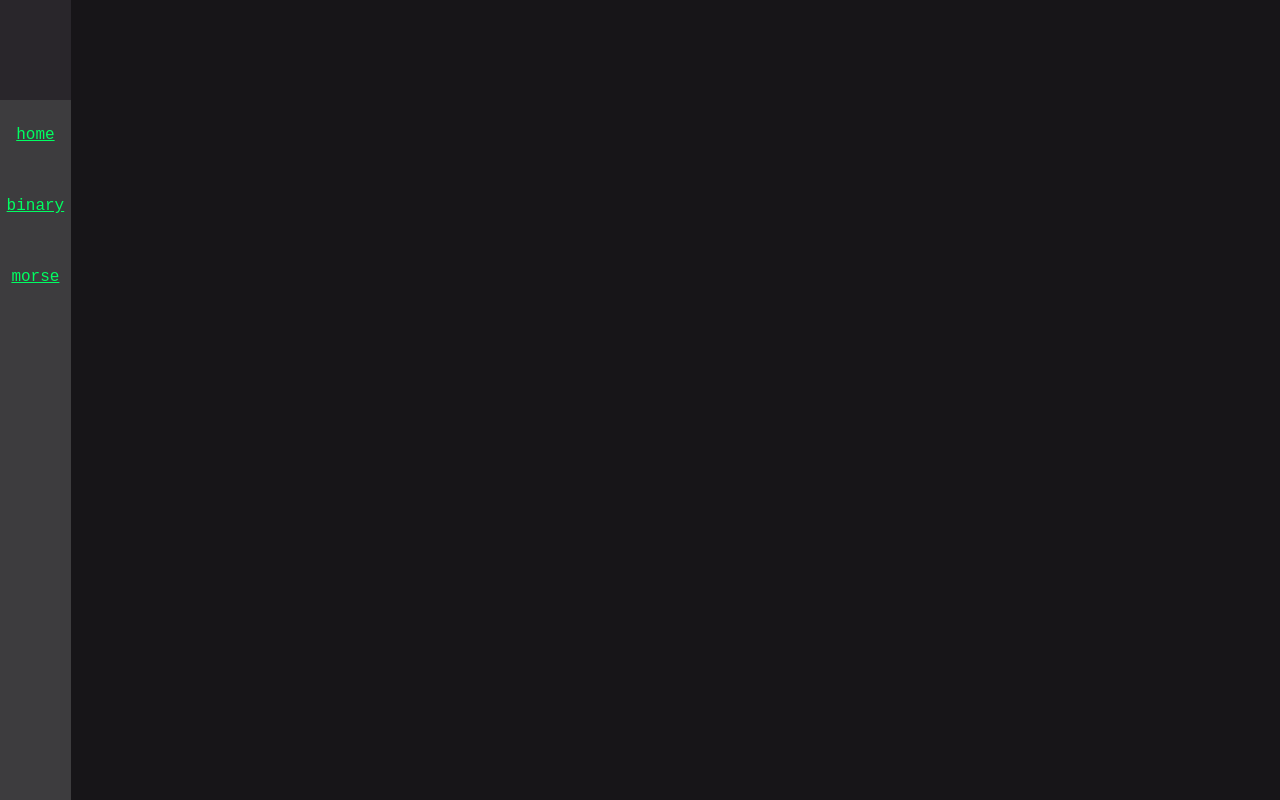
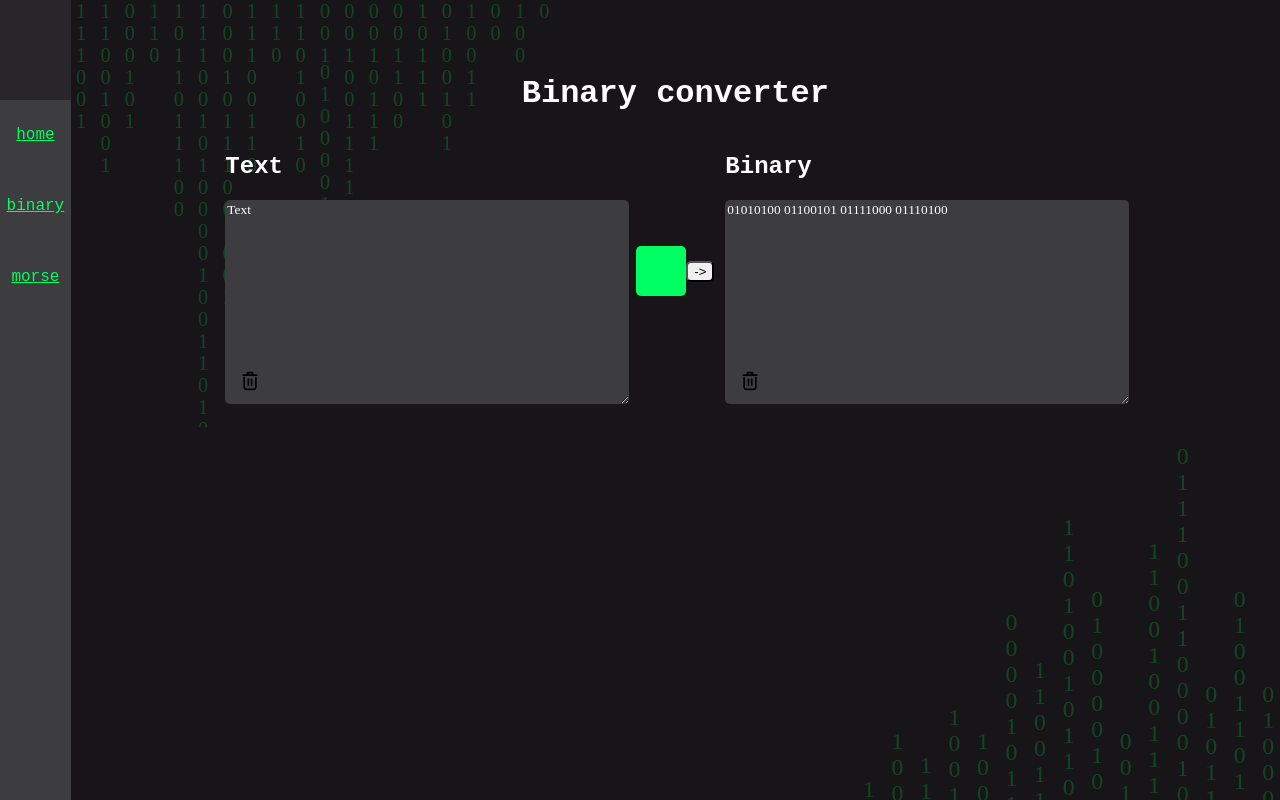
Before and after one commit to Jun1l1ll1/Encoder, a SvelteKit app: page /binary in a window 1280 px wide. Built offline with nearby package versions, Linux system fonts and the light colour scheme; a web font is replaced by a local one.

Commit message:
arrow added

```diff
--- a/src/routes/binary/+page.svelte
+++ b/src/routes/binary/+page.svelte
@@ -43,7 +43,7 @@
 
         <div class="change_box br">
             <button class="change_btn br bc_color" on:click={convert}></button>
-            <button on:click={swap_dir} class="dir_btn br">{#if change_to_morse}-&gt;{:else}&lt;-{/if}</button>
+            <button on:click={swap_dir} class="dir_btn br">-&gt;</button>
         </div>
 
         <div class="output br">
```
